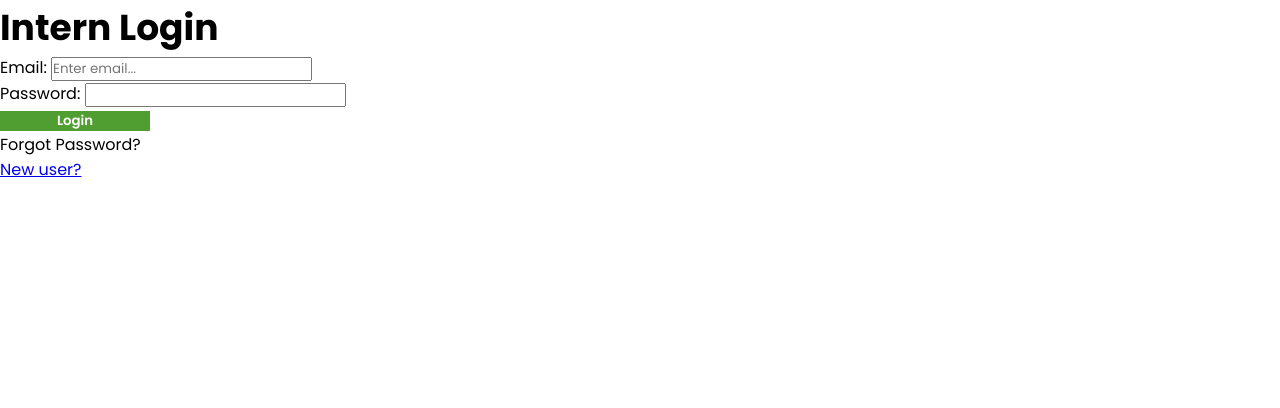
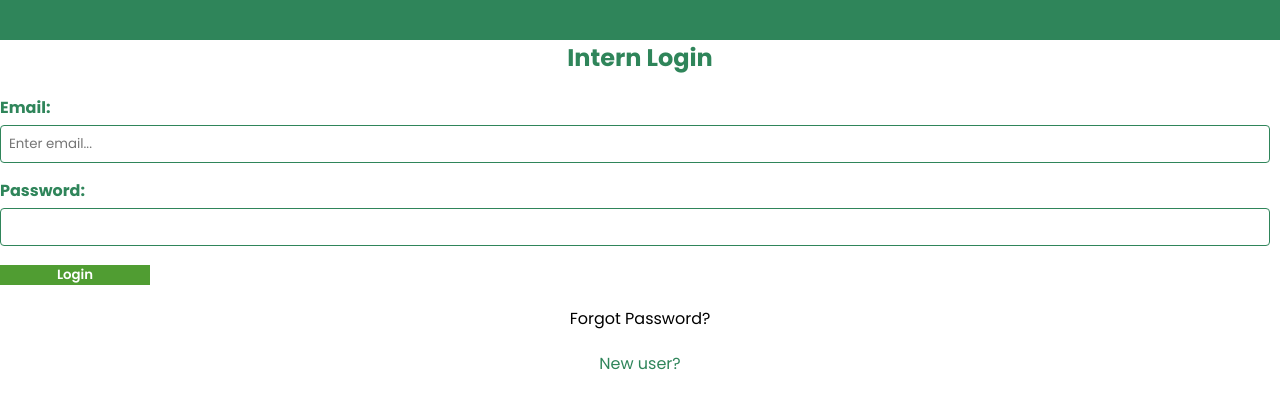
Before and after one commit to mohanamisra/ecl-intern-dashboard, a React (Vite) app: page / in a window 1280 px wide. Shown: the top 408 px of the page. Built offline with nearby package versions, Linux system fonts and the light colour scheme; no server answers.

Commit message:
Styling register page

```diff
--- a/src/pages/Register/Register.css
+++ b/src/pages/Register/Register.css
@@ -1,3 +1,89 @@
+.register-container {
+    display: flex;
+    justify-content: center;
+    align-items: center;
+    background-color: #f0f4f3;
+    font-family: 'Arial', sans-serif;
+}
+
+.general-header {
+    text-align: center;
+    padding: 20px;
+    background-color: #2f855a;
+    color: #fff;
+}
+
+.register-form {
+    background-color: #fff;
+    border-radius: 8px;
+    box-shadow: 0 4px 8px rgba(0, 0, 0, 0.1);
+    padding: 20px;
+    width: 400px;
+}
+
+.form-heading {
+    color: #2f855a;
+    text-align: center;
+    margin-bottom: 20px;
+    font-size: 24px;
+    font-weight: bold;
+}
+
+.form-row {
+    margin-bottom: 15px;
+}
+
+.form-row label {
+    display: block;
+    font-weight: bold;
+    margin-bottom: 5px;
+    color: #2f855a;
+}
+
+.form-row input {
+    width: calc(100% - 10px);
+    padding: 8px;
+    border: 1px solid #2f855a;
+    border-radius: 4px;
+}
+
 .register.button {
-    font-weight: 600;
+    background-color: #38a169;
+    color: #fff;
+    border: none;
+    border-radius: 4px;
+    padding: 10px 20px;
+    font-size: 16px;
+    cursor: pointer;
+    transition: background-color 0.3s;
+    width: 100%;
 }
+
+.register.button:hover {
+    background-color: #2f855a;
+}
+
+.register.button:active {
+    background-color: #276749;
+}
+
+a {
+    color: #2f855a;
+    text-decoration: none;
+}
+
+a:hover {
+    text-decoration: underline;
+}
+
+p {
+    text-align: center;
+    margin-top: 20px;
+}
+
+input[type="date"] {
+    padding: 6px;
+    border: 1px solid #2f855a;
+    border-radius: 4px;
+    width: 100%;
+}
```
